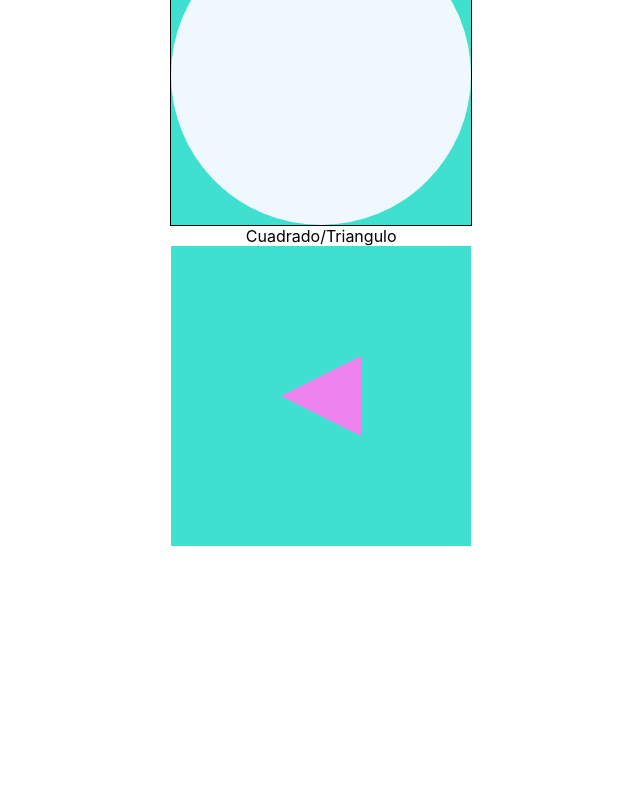
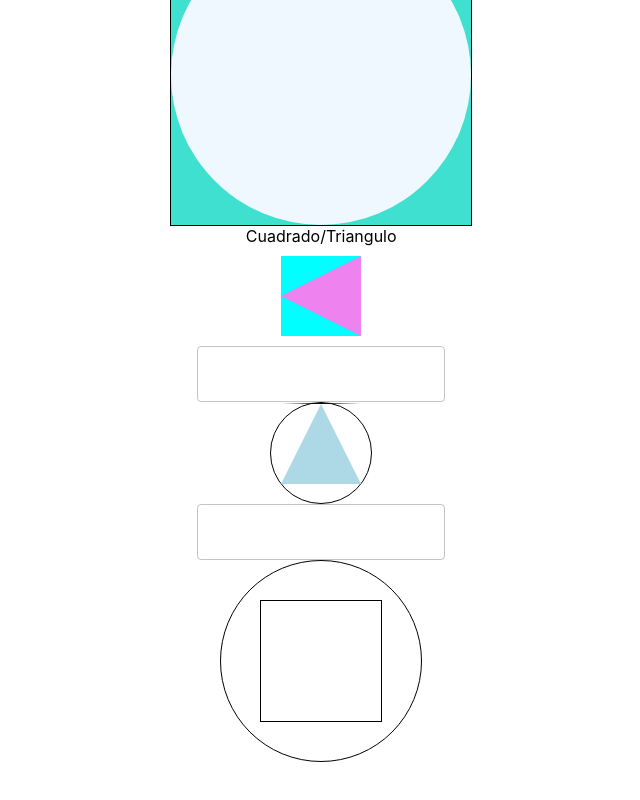
Before and after one commit to Mons1214/My-second-app-with-react, a React (Create React App) app: page / in a window 1280 px wide. Shown: the part 1586-2386 px from the top of the page, without its empty margins (306-946 px from the left). Built offline with nearby package versions, Linux system fonts and the light colour scheme.

Commit message:
Add components and styles to the App.jsx component

```diff
--- a/src/App.jsx
+++ b/src/App.jsx
@@ -1,6 +1,6 @@
 
 import React from "react";
-import { Box } from "@mui/material";
+import { Box, TextField } from "@mui/material";
 import CustomCarrucel from "./components/CustomCarrucel/CustomCarrucel.jsx";
 import Bartext from "./components/Bartext/Bartext.jsx";
 
@@ -91,21 +91,62 @@ function App() {
       </Box>
       Cuadrado/Triangulo
       <Box sx={{
-        width: "300px",
-        height: "300px",
-        backgroundColor: "turquoise",
+        width: "100px",
+        height: "100px",
         display: "flex",
         alignItems: "center",
-        justifyContent: "center"
+        justifyContent: "center",
       }} >
         <Box sx={{
           width: "0",
           height: "0",
           borderTop: "40px solid transparent",
           borderRight: "80px solid violet",
-          borderBottom: "40px solid transparent"
+          borderBottom: "40px solid transparent",
+          backgroundColor: "cyan"
         }} />
       </Box>
+
+      <TextField>
+      Circulo/Triangulo
+      </TextField>
+      <Box sx={{
+        width: "100px",
+        height: "100px",
+        borderRadius: "50%",
+        display: "flex",
+        border: "1px solid",
+        justifyContent:"center"
+      }} >
+        <Box sx={{
+          border: "1px solid",
+          width: "0",
+          height: "0",
+          borderLeft: "40px solid transparent",
+          borderRight: "40px solid transparent",
+          borderBottom: "80px solid lightblue"
+        }} />
+      </Box>
+
+      <TextField>
+        Circulo/Cuadrado
+      </TextField>
+      <Box sx={{
+        width: "200px",
+        height: "200px",
+        borderRadius: "50%",
+        display: "flex",
+        border: "1px solid",
+        justifyContent:"center",
+        alignItems: "center"
+      }} >
+        <Box sx={{
+        border: "1px solid",
+        width: "60%",
+        height: "60%"
+        }} />
+      </Box>
+
     </Box>
   );
 }
```
